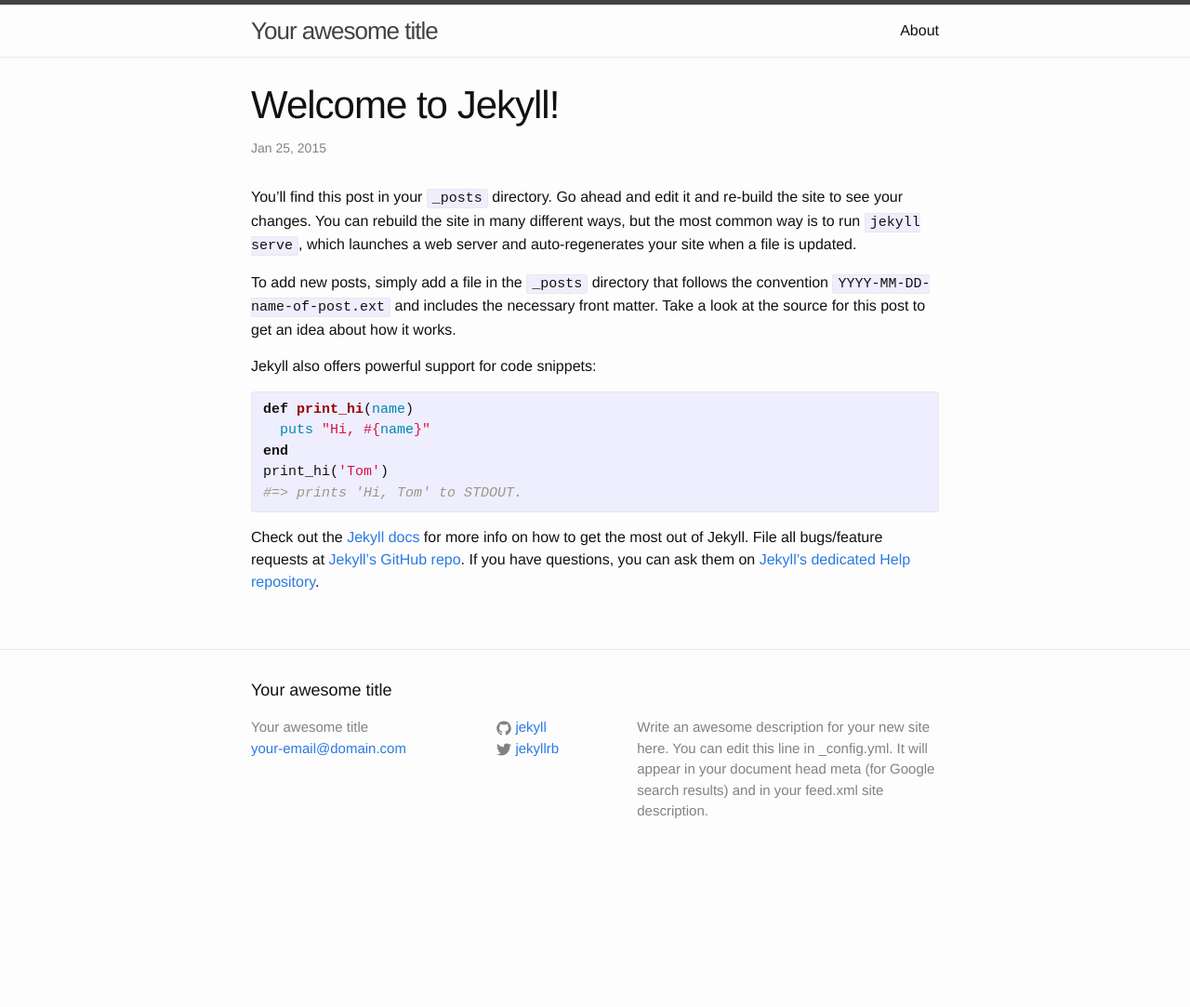
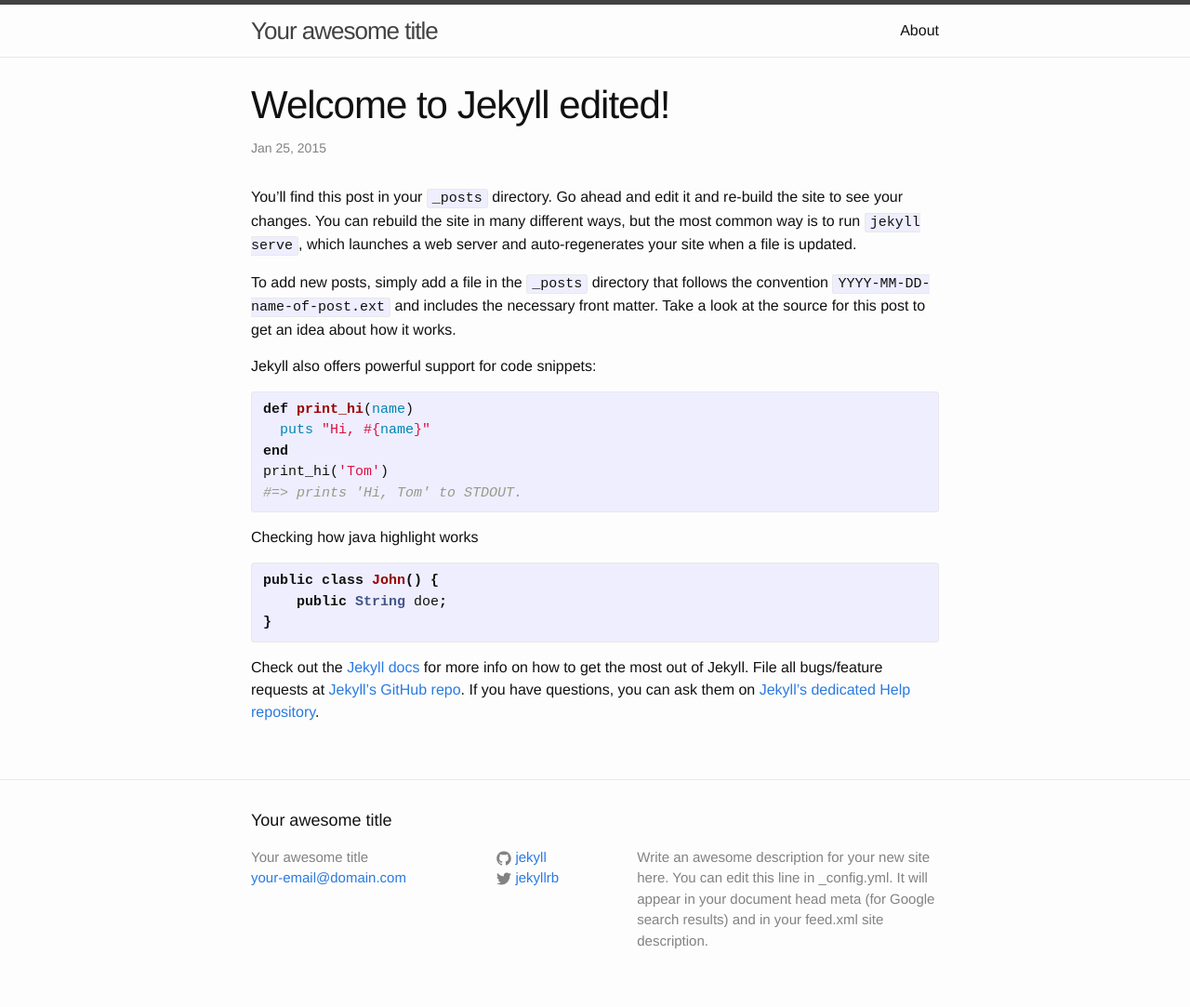
Before and after one commit to akahige/akahige.github.io, a Jekyll site: the page built from _posts/2015-01-25-welcome-to-jekyll.markdown, in a window 1280 px wide. Shown: the whole page at 93% size. Built offline with Jekyll 4.4.1, drawn with Linux system fonts in a browser that asks for light colours; before the commit the page ends 944 px from its top, so only the background shows below that.

Commit message:
Added gitignore and modified a post

```diff
--- a/_posts/2015-01-25-welcome-to-jekyll.markdown
+++ b/_posts/2015-01-25-welcome-to-jekyll.markdown
@@ -1,6 +1,6 @@
 ---
 layout: post
-title:  "Welcome to Jekyll!"
+title:  "Welcome to Jekyll edited!"
 date:   2015-01-25 20:17:03
 categories: jekyll update
 ---
@@ -18,6 +18,14 @@ print_hi('Tom')
 #=> prints 'Hi, Tom' to STDOUT.
 {% endhighlight %}
 
+Checking how java highlight works
+
+{% highlight java %}
+public class John() {
+    public String doe;
+}
+{% endhighlight %}
+
 Check out the [Jekyll docs][jekyll] for more info on how to get the most out of Jekyll. File all bugs/feature requests at [Jekyll’s GitHub repo][jekyll-gh]. If you have questions, you can ask them on [Jekyll’s dedicated Help repository][jekyll-help].
 
 [jekyll]:      http://jekyllrb.com
```
Also changed, not shown: 1 other file.
